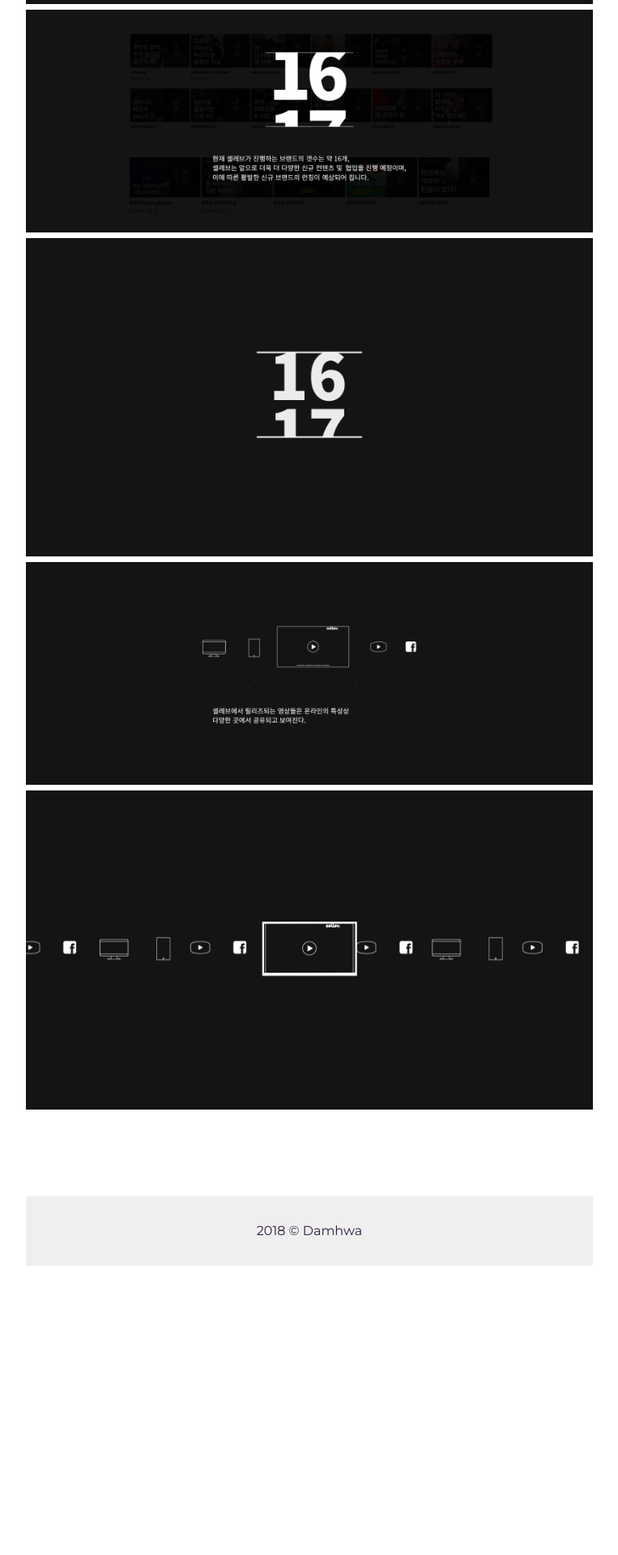
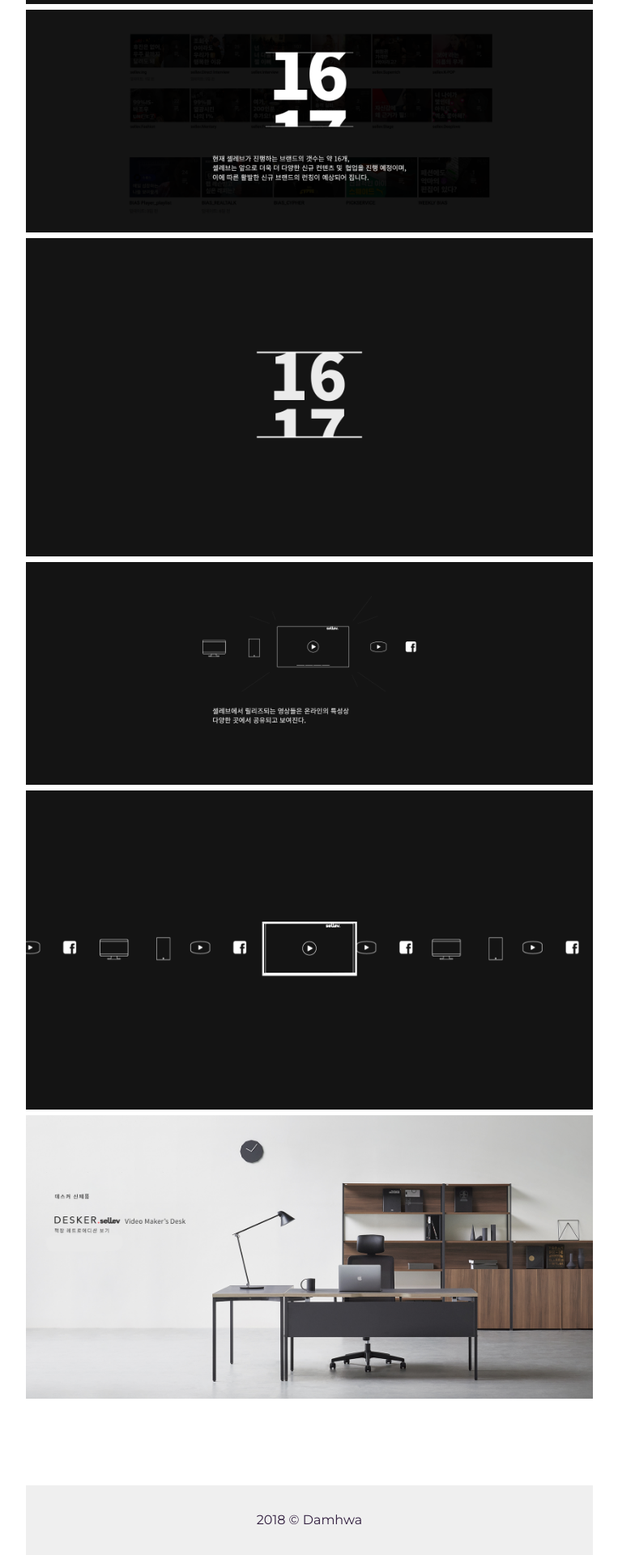
Before and after one commit to JeongYucheol/damhwa, a Jekyll site: the page built from _pages/sellev.html, in a window 1280 px wide. Shown: the part 1334-3254 px from the top of the page at 81% size, without its empty margins (258-1021 px from the left). Built offline with Jekyll 4.4.1, drawn with Linux system fonts in a browser that asks for light colours.

Commit message:
sellev adding_img

```diff
--- a/_pages/sellev.html
+++ b/_pages/sellev.html
@@ -17,3 +17,5 @@
 <img src="{{site.baseurl}}/assets/img/sellev/03.gif" alt=" ">
 <img src="{{site.baseurl}}/assets/img/sellev/03.png" alt=" ">
 <img src="{{site.baseurl}}/assets/img/sellev/04.gif" alt=" ">
+
+<img src="{{site.baseurl}}/assets/img/sellev/desker_sellev.png" alt=" ">
```
Also changed, not shown: assets/img/sellev/desker_sellev.png (added).
